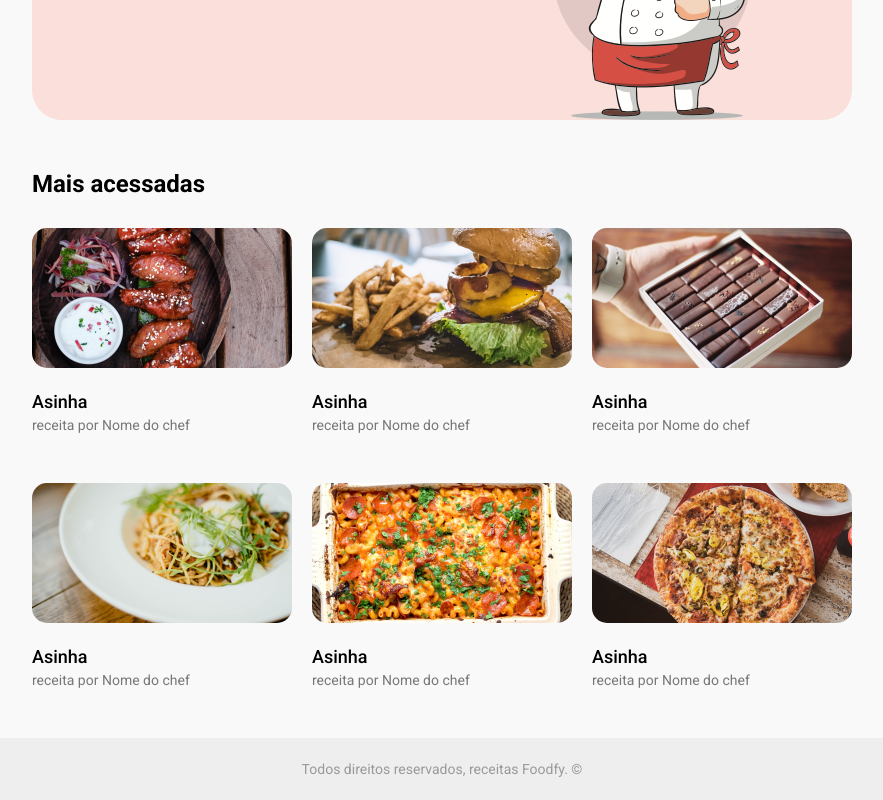
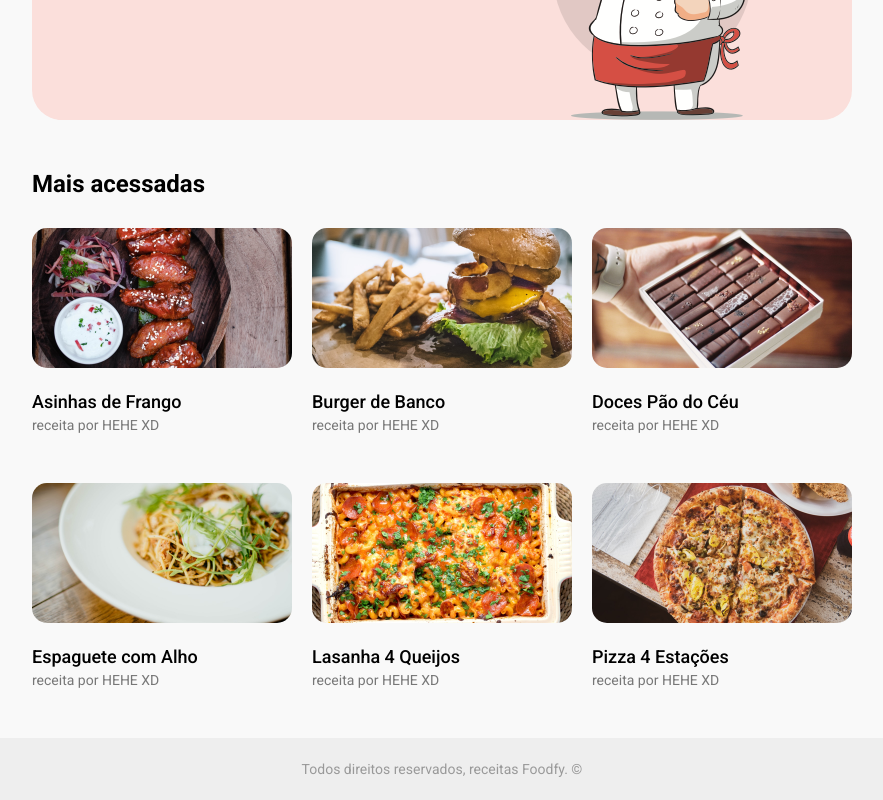
Before and after one commit to leoorlandin/React-Foodfy, a React (Create React App) app: page / in a window 1280 px wide. Shown: the part 370-1170 px from the top of the page, without its empty margins (198-1081 px from the left). Built offline with nearby package versions, Linux system fonts and the light colour scheme.

Commit message:
created RecipeCard component

```diff
--- /dev/null
+++ b/src/components/RecipeCard/index.js
@@ -0,0 +1,23 @@
+import React from 'react';
+import PropTypes from 'prop-types';
+
+import * as S from './styles';
+
+const RecipeCard = ({ recipeImage, recipeTitle, recipeBy }) => {
+  return (
+    <S.RecipeCard>
+      <img src={recipeImage} alt="imagem da receita" />
+      <h2>{recipeTitle}</h2>
+      <h2>receita por {recipeBy}</h2>
+    </S.RecipeCard>
+  );
+};
+
+
+RecipeCard.propTypes = {
+  recipeImage: PropTypes.string.isRequired,
+  recipeTitle: PropTypes.string.isRequired,
+  recipeBy: PropTypes.string.isRequired
+}
+
+export default RecipeCard;
--- /dev/null
+++ b/src/components/RecipeCard/styles.js
@@ -0,0 +1,19 @@
+import styled from 'styled-components';
+
+export const RecipeCard = styled.div`
+
+  margin-top: 30px;
+
+  & :nth-child(2) {
+    font-size: 18px;
+    font-weight: 500;
+    margin: 20px 0 5px 0;
+  }
+
+& :nth-child(3) {
+  font-size: 14px;
+  font-weight: normal;
+  color: #777777;
+}
+
+`;
--- a/src/components/RecipeList/index.js
+++ /dev/null
@@ -1,52 +0,0 @@
-import React from 'react';
-import imageBundle from '../../utils/imageBundle';
-
-import * as S from './styles'
-
-const RecipeList = () => {
-  return (
-    <>
-
-      <S.RecipeList>
-        <S.RecipeItem>
-          <img src={imageBundle.asinhas} alt="imagem da receita" />
-          <h2>Asinha</h2>
-          <h2>receita por Nome do chef</h2>
-        </S.RecipeItem>
-
-        <S.RecipeItem>
-          <img src={imageBundle.burger} alt="imagem da receita" />
-          <h2>Asinha</h2>
-          <h2>receita por Nome do chef</h2>
-        </S.RecipeItem>
-
-        <S.RecipeItem>
-          <img src={imageBundle.doce} alt="imagem da receita" />
-          <h2>Asinha</h2>
-          <h2>receita por Nome do chef</h2>
-        </S.RecipeItem>
-
-        <S.RecipeItem>
-          <img src={imageBundle.espaguete} alt="imagem da receita" />
-          <h2>Asinha</h2>
-          <h2>receita por Nome do chef</h2>
-        </S.RecipeItem>
-
-        <S.RecipeItem>
-          <img src={imageBundle.lasanha} alt="imagem da receita" />
-          <h2>Asinha</h2>
-          <h2>receita por Nome do chef</h2>
-        </S.RecipeItem>
-
-        <S.RecipeItem>
-          <img src={imageBundle.pizza} alt="imagem da receita" />
-          <h2>Asinha</h2>
-          <h2>receita por Nome do chef</h2>
-        </S.RecipeItem>
-      </S.RecipeList>
-
-    </>
-  );
-};
-
-export default RecipeList;
--- a/src/components/RecipeList/styles.js
+++ /dev/null
@@ -1,39 +0,0 @@
-import styled from 'styled-components';
-
-export const RecipeList = styled.div`
-
-  display: grid;
-  grid-template-columns: 1fr 1fr 1fr;
-  gap: 20px;
-
-
-
-  & img {
-    width: 100%;
-    height: 140px;
-    border-radius: 15px;
-    object-fit: cover;
-}
-`;
-
-
-
-export const RecipeItem = styled.div`
-
-  margin-top: 30px;
-
-
-
-  & :nth-child(2) {
-    font-size: 18px;
-    font-weight: 500;
-    margin: 20px 0 5px 0;
-  }
-
-& :nth-child(3) {
-  font-size: 14px;
-  font-weight: normal;
-  color: #777777;
-}
-
-`;
--- a/src/pages/home/index.js
+++ b/src/pages/home/index.js
@@ -1,12 +1,55 @@
-import React from 'react';
-import RecipeList from '../../components/RecipeList'
+import React, { useEffect, useState } from 'react';
+
+import * as S from './styles';
+import RecipeCard from '../../components/RecipeCard';
+import chef from '../../assets/chef.png';
+import imageBundle from '../../utils/imageBundle';
 
 
-import chef from '../../assets/chef.png'
-import * as S from './styles'
+
+const RECIPE_CARDS_MOCKS = [
+  {
+    recipeImage: imageBundle.asinhas,
+    recipeTitle: "Asinhas de Frango",
+    recipeBy: "HEHE XD"
+  },
+  {
+    recipeImage: imageBundle.burger,
+    recipeTitle: "Burger de Banco",
+    recipeBy: "HEHE XD"
+  },
+  {
+    recipeImage: imageBundle.doce,
+    recipeTitle: "Doces Pão do Céu",
+    recipeBy: "HEHE XD"
+  },
+  {
+    recipeImage: imageBundle.espaguete,
+    recipeTitle: "Espaguete com Alho",
+    recipeBy: "HEHE XD"
+  },
+  {
+    recipeImage: imageBundle.lasanha,
+    recipeTitle: "Lasanha 4 Queijos",
+    recipeBy: "HEHE XD"
+  },
+  {
+    recipeImage: imageBundle.pizza,
+    recipeTitle: "Pizza 4 Estações",
+    recipeBy: "HEHE XD"
+  },
+];
 
 
 const Home = () => {
+
+  const [RecipeCards, setRecipeCards] = useState([]);
+
+  React.useEffect(() => {
+    setRecipeCards(RECIPE_CARDS_MOCKS);
+  }, []);
+
+
   return (
     <>
       <S.Presentation>
@@ -19,7 +62,20 @@ const Home = () => {
 
       <h1 className="section-titles">Mais acessadas</h1>
 
-      <RecipeList />
+      <S.RecipeList>
+
+        {
+          RecipeCards.map(item => (
+            <RecipeCard
+              recipeImage={item.recipeImage}
+              recipeTitle={item.recipeTitle}
+              recipeBy={item.recipeBy}
+            />
+          ))
+        }
+
+      </S.RecipeList>
+
     </>
   );
 }
--- a/src/pages/home/styles.js
+++ b/src/pages/home/styles.js
@@ -35,3 +35,19 @@ export const PresentationText = styled.div`
     line-height: 28px;
   }
 `;
+
+export const RecipeList = styled.div`
+
+  display: grid;
+  grid-template-columns: 1fr 1fr 1fr;
+  gap: 20px;
+
+
+
+  & img {
+    width: 100%;
+    height: 140px;
+    border-radius: 15px;
+    object-fit: cover;
+}
+`;
--- a/src/pages/recipes/index.js
+++ b/src/pages/recipes/index.js
@@ -1,11 +1,9 @@
 import React from 'react';
-import RecipeList from '../../components/RecipeList'
 
 const Recipes = () => {
   return (
     <div>
-      <RecipeList />
-      <RecipeList />
+
     </div>
   );
 };
```
